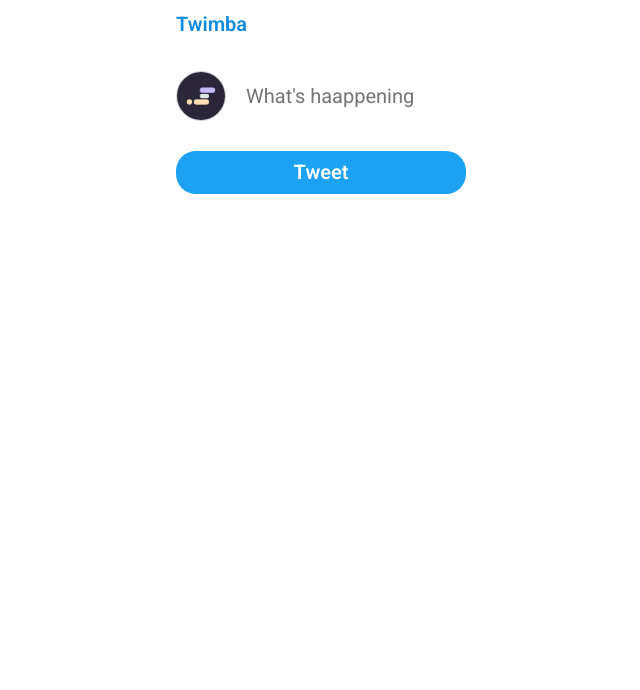
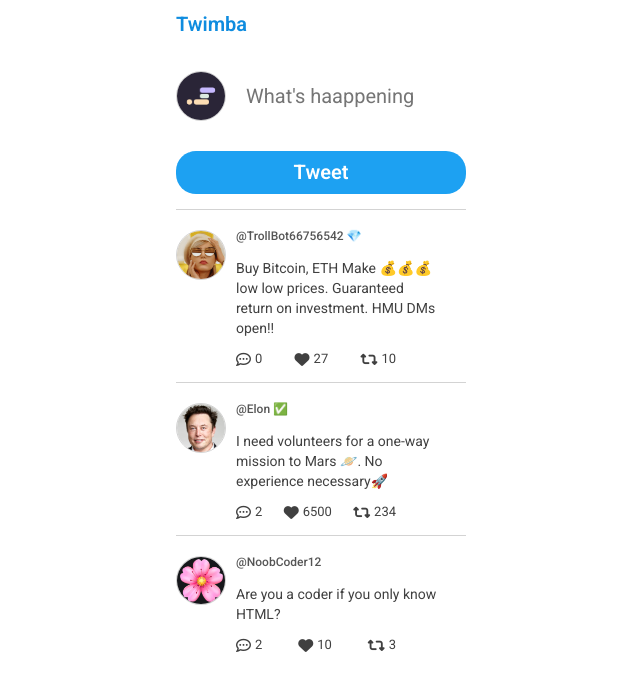
Before and after one commit to MaciejBodnar7/Twitter-Clone-Twimba, a plain HTML site: page index.html in a window 1280 px wide. Shown: the whole page, without its empty margins (319-959 px from the left). Drawn offline with nearby package versions, Linux system fonts and the light colour scheme.

Commit message:
adding CDN, icons in js and styling

```diff
--- a/index.html
+++ b/index.html
@@ -7,6 +7,14 @@
     <link rel="preconnect" href="https://fonts.googleapis.com" />
     <link rel="preconnect" href="https://fonts.gstatic.com" crossorigin />
     <link href="https://fonts.googleapis.com/css2?family=Roboto:wght@400;500;600&display=swap" rel="stylesheet" />
+    <!-- Font Awesome -->
+    <link
+      rel="stylesheet"
+      href="https://cdnjs.cloudflare.com/ajax/libs/font-awesome/6.5.2/css/all.min.css"
+      integrity="sha512-SnH5WK+bZxgPHs44uWIX+LLJAJ9/2PkPKZ5QiAj6Ta86w+fsb2TkcmfRyVX3pBnMFcV7oQPJkl9QevSCWr3W6A=="
+      crossorigin="anonymous"
+      referrerpolicy="no-referrer"
+    />
   </head>
 
   <body>
--- a/main.js
+++ b/main.js
@@ -21,13 +21,16 @@
                 <p class="tweet-text">${tweet.tweetText}</p>
                 <div class="tweet-details">
                     <span class="tweet-detail">
+                        <i class="fa-regular fa-comment-dots"></i>
                         ${tweet.replies.length}
                     </span>
                     <span class="tweet-detail">
+                        <i class="fa-solid fa-heart"></i>
                         ${tweet.likes}
                     </span>
                     <span class="tweet-detail">
-                        ${tweet.replies}
+                        <i class="fa-solid fa-retweet"></i>
+                        ${tweet.retweets}
                     </span>
                 </div>
             </div>
@@ -38,4 +41,8 @@
   return feedHtml;
 }
 
-getFeedHtml();
+function render() {
+  document.getElementById("feed").innerHTML = getFeedHtml();
+}
+
+render();
--- a/style.css
+++ b/style.css
@@ -1,3 +1,7 @@
+* {
+  color: 404040;
+}
+
 html,
 body {
   margin: 0;
```
